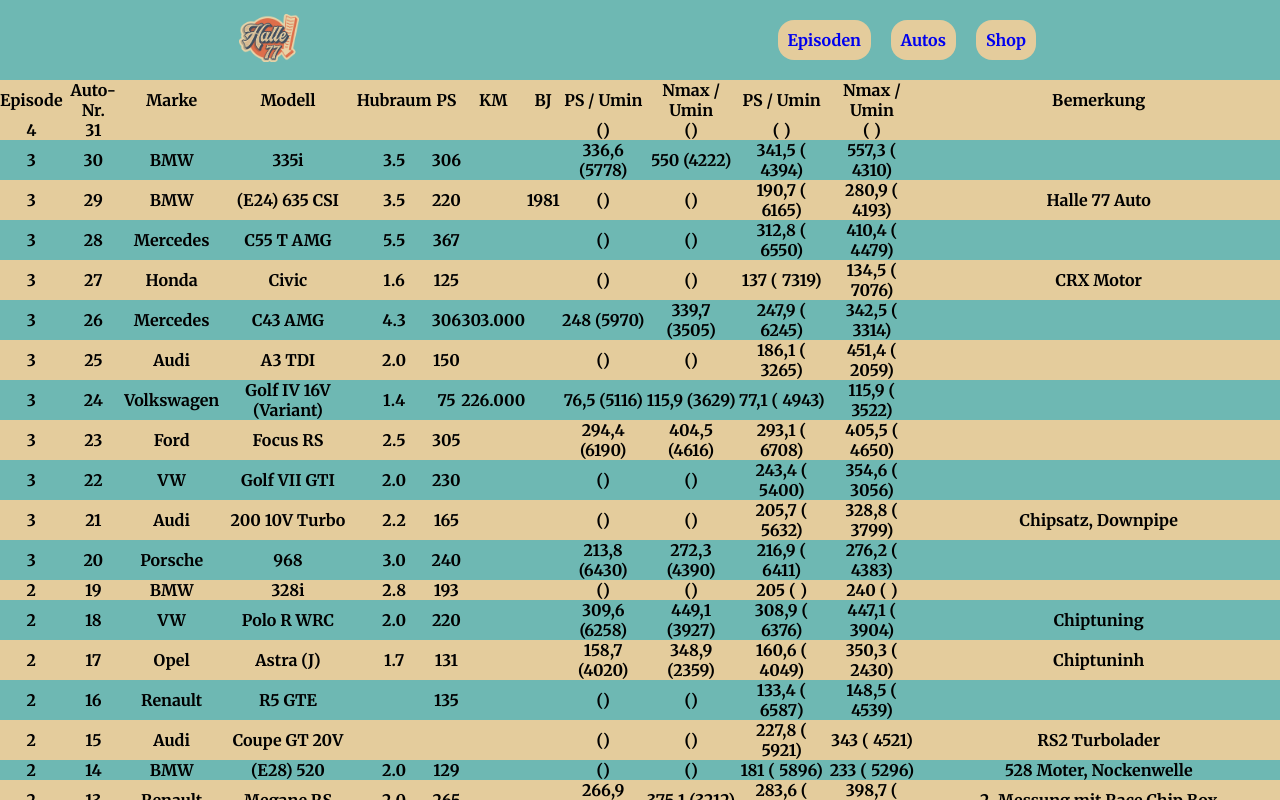
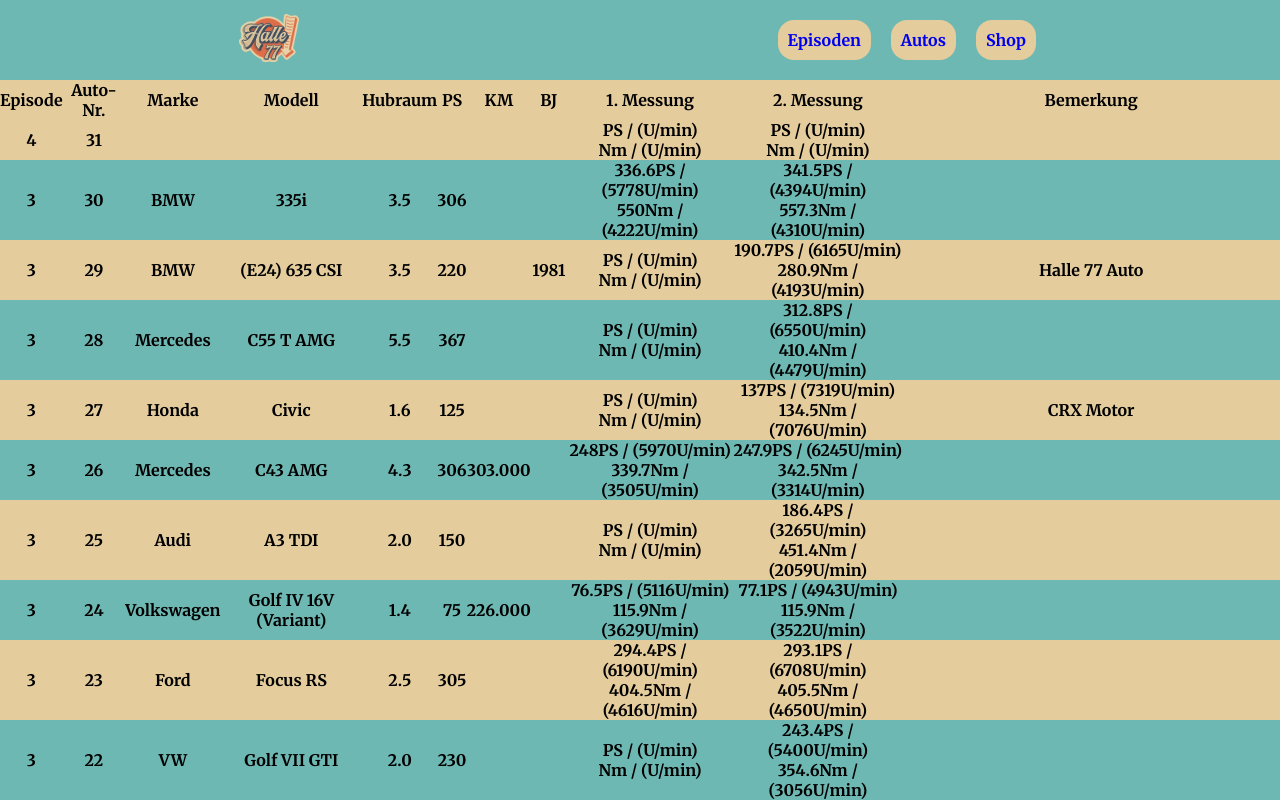
Before and after one commit to oje-edu/Halle77Dyno, a React (Create React App) app in the folder client/: page /autos in a window 1280 px wide. Shown: the top 800 px of the page. Built offline with nearby package versions, Linux system fonts and the light colour scheme.

Commit message:
changed cars

```diff
--- a/client/src/data/cars.json
+++ b/client/src/data/cars.json
@@ -9,14 +9,8 @@
       "hp": "",
       "km": "",
       "year": "",
-      "ps1": "",
-      "ps1umin": "",
-      "nm1": "",
-      "nm1umin": "",
-      "ps2": "",
-      "ps2umin": "",
-      "nm2": "",
-      "nm2umin": "",
+      "messung1": [],
+      "messung2": [],
       "comment": ""
     },
     {
@@ -28,14 +22,18 @@
       "hp": "306",
       "km": "",
       "year": "",
-      "ps1": "336,6",
-      "ps1umin": "5778",
-      "nm1": "550",
-      "nm1umin": "4222",
-      "ps2": "341,5",
-      "ps2umin": "4394",
-      "nm2": "557,3",
-      "nm2umin": "4310",
+      "messung1": [
+        336.6,
+        5778,
+        550.0,
+        4222
+      ],
+      "messung2": [
+        341.5,
+        4394,
+        557.3,
+        4310
+      ],
       "comment": ""
     },
     {
@@ -47,14 +45,13 @@
       "hp": "220",
       "km": "",
       "year": "1981",
-      "ps1": "",
-      "ps1umin": "",
-      "nm1": "",
-      "nm1umin": "",
-      "ps2": "190,7",
-      "ps2umin": "6165",
-      "nm2": "280,9",
-      "nm2umin": "4193",
+      "messung1": [],
+      "messung2": [
+        190.7,
+        6165,
+        280.9,
+        4193
+      ],
       "comment": "Halle 77 Auto"
     },
     {
@@ -66,14 +63,13 @@
       "hp": "367",
       "km": "",
       "year": "",
-      "ps1": "",
-      "ps1umin": "",
-      "nm1": "",
-      "nm1umin": "",
-      "ps2": "312,8",
-      "ps2umin": "6550",
-      "nm2": "410,4",
-      "nm2umin": "4479",
+      "messung1": [],
+      "messung2": [
+        312.8,
+        6550,
+        410.4,
+        4479
+      ],
       "comment": ""
     },
     {
@@ -85,14 +81,13 @@
       "hp": "125",
       "km": "",
       "year": "",
-      "ps1": "",
-      "ps1umin": "",
-      "nm1": "",
-      "nm1umin": "",
-      "ps2": "137",
-      "ps2umin": "7319",
-      "nm2": "134,5",
-      "nm2umin": "7076",
+      "messung1": [],
+      "messung2": [
+        137.0,
+        7319,
+        134.5,
+        7076
+      ],
       "comment": "CRX Motor"
     },
     {
@@ -104,14 +99,18 @@
       "hp": "306",
       "km": "303.000",
       "year": "",
-      "ps1": "248",
-      "ps1umin": "5970",
-      "nm1": "339,7",
-      "nm1umin": "3505",
-      "ps2": "247,9",
-      "ps2umin": "6245",
-      "nm2": "342,5",
-      "nm2umin": "3314",
+      "messung1": [
+        248.0,
+        5970,
+        339.7,
+        3505
+      ],
+      "messung2": [
+        247.9,
+        6245,
+        342.5,
+        3314
+      ],
       "comment": ""
     },
     {
@@ -123,14 +122,13 @@
       "hp": "150",
       "km": "",
       "year": "",
-      "ps1": "",
-      "ps1umin": "",
-      "nm1": "",
-      "nm1umin": "",
-      "ps2": "186,1",
-      "ps2umin": "3265",
-      "nm2": "451,4",
-      "nm2umin": "2059",
+      "messung1": [],
+      "messung2": [
+        186.4,
+        3265,
+        451.4,
+        2059
+      ],
       "comment": ""
     },
     {
@@ -142,14 +140,18 @@
       "hp": "75",
       "km": "226.000",
       "year": "",
-      "ps1": "76,5",
-      "ps1umin": "5116",
-      "nm1": "115,9",
-      "nm1umin": "3629",
-      "ps2": "77,1",
-      "ps2umin": "4943",
-      "nm2": "115,9",
-      "nm2umin": "3522",
+      "messung1": [
+        76.5,
+        5116,
+        115.9,
+        3629
+      ],
+      "messung2": [
+        77.1,
+        4943,
+        115.9,
+        3522
+      ],
       "comment": ""
     },
     {
@@ -161,14 +163,18 @@
       "hp": "305",
       "km": "",
       "year": "",
-      "ps1": "294,4",
-      "ps1umin": "6190",
-      "nm1": "404,5",
-      "nm1umin": "4616",
-      "ps2": "293,1",
-      "ps2umin": "6708",
-      "nm2": "405,5",
-      "nm2umin": "4650",
+      "messung1": [
+        294.4,
+        6190,
+        404.5,
+        4616
+      ],
+      "messung2": [
+        293.1,
+        6708,
+        405.5,
+        4650
+      ],
       "comment": ""
     },
     {
@@ -180,14 +186,13 @@
       "hp": "230",
       "km": "",
       "year": "",
-      "ps1": "",
-      "ps1umin": "",
-      "nm1": "",
-      "nm1umin": "",
-      "ps2": "243,4",
-      "ps2umin": "5400",
-      "nm2": "354,6",
-      "nm2umin": "3056",
+      "messung1": [],
+      "messung2": [
+        243.4,
+        5400,
+        354.6,
+        3056
+      ],
       "comment": ""
     },
     {
@@ -199,14 +204,13 @@
       "hp": "165",
       "km": "",
       "year": "",
-      "ps1": "",
-      "ps1umin": "",
-      "nm1": "",
-      "nm1umin": "",
-      "ps2": "205,7",
-      "ps2umin": "5632",
-      "nm2": "328,8",
-      "nm2umin": "3799",
+      "messung1": [],
+      "messung2": [
+        205.7,
+        5632,
+        328.8,
+        3799
+      ],
       "comment": "Chipsatz, Downpipe"
     },
     {
@@ -218,14 +222,18 @@
       "hp": "240",
       "km": "",
       "year": "",
-      "ps1": "213,8",
-      "ps1umin": "6430",
-      "nm1": "272,3",
-      "nm1umin": "4390",
-      "ps2": "216,9",
-      "ps2umin": "6411",
-      "nm2": "276,2",
-      "nm2umin": "4383",
+      "messung1": [
+        213.8,
+        6430,
+        272.3,
+        4390
+      ],
+      "messung2": [
+        216.9,
+        6411,
+        276.2,
+        4383
+      ],
       "comment": ""
     },
     {
@@ -237,14 +245,13 @@
       "hp": "193",
       "km": "",
       "year": "",
-      "ps1": "",
-      "ps1umin": "",
-      "nm1": "",
-      "nm1umin": "",
-      "ps2": "205",
-      "ps2umin": "",
-      "nm2": "240",
-      "nm2umin": "",
+      "messung1": [],
+      "messung2": [
+        205.0,
+        0,
+        240.0,
+        0
+      ],
       "comment": ""
     },
     {
@@ -256,14 +263,18 @@
       "hp": "220",
       "km": "",
       "year": "",
-      "ps1": "309,6",
-      "ps1umin": "6258",
-      "nm1": "449,1",
-      "nm1umin": "3927",
-      "ps2": "308,9",
-      "ps2umin": "6376",
-      "nm2": "447,1",
-      "nm2umin": "3904",
+      "messung1": [
+        309.6,
+        6258,
+        449.1,
+        3927
+      ],
+      "messung2": [
+        308.9,
+        6376,
+        447.1,
+        3904
+      ],
       "comment": "Chiptuning"
     },
     {
@@ -275,15 +286,19 @@
       "hp": "131",
       "km": "",
       "year": "",
-      "ps1": "158,7",
-      "ps1umin": "4020",
-      "nm1": "348,9",
-      "nm1umin": "2359",
-      "ps2": "160,6",
-      "ps2umin": "4049",
-      "nm2": "350,3",
-      "nm2umin": "2430",
-      "comment": "Chiptuninh"
+      "messung1": [
+        158.7,
+        4020,
+        348.9,
+        2359
+      ],
+      "messung2": [
+        160.6,
+        4049,
+        350.3,
+        2430
+      ],
+      "comment": "Chiptuning"
     },
     {
       "id": 16,
@@ -294,14 +309,13 @@
       "hp": "135",
       "km": "",
       "year": "",
-      "ps1": "",
-      "ps1umin": "",
-      "nm1": "",
-      "nm1umin": "",
-      "ps2": "133,4",
-      "ps2umin": "6587",
-      "nm2": "148,5",
-      "nm2umin": "4539",
+      "messung1": [],
+      "messung2": [
+        133.4,
+        6587,
+        148.5,
+        4539
+      ],
       "comment": ""
     },
     {
@@ -313,14 +327,13 @@
       "hp": "",
       "km": "",
       "year": "",
-      "ps1": "",
-      "ps1umin": "",
-      "nm1": "",
-      "nm1umin": "",
-      "ps2": "227,8",
-      "ps2umin": "5921",
-      "nm2": "343",
-      "nm2umin": "4521",
+      "messung1": [],
+      "messung2": [
+        227.8,
+        5921,
+        343.0,
+        4521
+      ],
       "comment": "RS2 Turbolader"
     },
     {
@@ -332,14 +345,13 @@
       "hp": "129",
       "km": "",
       "year": "",
-      "ps1": "",
-      "ps1umin": "",
-      "nm1": "",
-      "nm1umin": "",
-      "ps2": "181",
-      "ps2umin": "5896",
-      "nm2": "233",
-      "nm2umin": "5296",
+      "messung1": [],
+      "messung2": [
+        181.0,
+        5896,
+        233.0,
+        5296
+      ],
       "comment": "528 Moter, Nockenwelle"
     },
     {
@@ -351,14 +363,18 @@
       "hp": "265",
       "km": "",
       "year": "",
-      "ps1": "266,9",
-      "ps1umin": "6022",
-      "nm1": "375,1",
-      "nm1umin": "3212",
-      "ps2": "283,6",
-      "ps2umin": "5525",
-      "nm2": "398,7",
-      "nm2umin": "3621",
+      "messung1": [
+        266.9,
+        6022,
+        375.1,
+        3212
+      ],
+      "messung2": [
+        283.6,
+        5525,
+        398.7,
+        3621
+      ],
       "comment": "2. Messung mit Race Chip Box"
     },
     {
@@ -370,14 +386,13 @@
       "hp": "136",
       "km": "",
       "year": "",
-      "ps1": "",
-      "ps1umin": "",
-      "nm1": "",
-      "nm1umin": "",
-      "ps2": "115,1",
-      "ps2umin": "6028",
-      "nm2": "169,6",
-      "nm2umin": "2501",
+      "messung1": [],
+      "messung2": [
+        115.1,
+        6028,
+        169.6,
+        2501
+      ],
       "comment": ""
     },
     {
@@ -389,14 +404,18 @@
       "hp": "120",
       "km": "",
       "year": "",
-      "ps1": "122",
-      "ps1umin": "6640",
-      "nm1": "149,1",
-      "nm1umin": "3067",
-      "ps2": "130,1",
-      "ps2umin": "6687",
-      "nm2": "154,9",
-      "nm2umin": "3043",
+      "messung1": [
+        122.0,
+        6640,
+        149.1,
+        3067
+      ],
+      "messung2": [
+        130.1,
+        6687,
+        154.9,
+        3043
+      ],
       "comment": "Kopfbearbeitung, Sportluftfilter"
     },
     {
@@ -408,14 +427,13 @@
       "hp": "150",
       "km": "293.000",
       "year": "",
-      "ps1": "",
-      "ps1umin": "",
-      "nm1": "",
-      "nm1umin": "",
-      "ps2": "142,4",
-      "ps2umin": "4907",
-      "nm2": "234,4",
-      "nm2umin": "3859",
+      "messung1": [],
+      "messung2": [
+        142.4,
+        4907,
+        234.4,
+        3859
+      ],
       "comment": ""
     },
     {
@@ -427,14 +445,13 @@
       "hp": "180",
       "km": "",
       "year": "",
-      "ps1": "",
-      "ps1umin": "",
-      "nm1": "",
-      "nm1umin": "",
-      "ps2": "160,6",
-      "ps2umin": "5334",
-      "nm2": "200,5",
-      "nm2umin": "4806",
+      "messung1": [],
+      "messung2": [
+        160.6,
+        5334,
+        200.5,
+        4806
+      ],
       "comment": "Halle 77 Auto"
     },
     {
@@ -446,14 +463,18 @@
       "hp": "220",
       "km": "",
       "year": "",
-      "ps1": "167",
-      "ps1umin": "6189",
-      "nm1": "226,7",
-      "nm1umin": "3026",
-      "ps2": "167,6",
-      "ps2umin": "6627",
-      "nm2": "232",
-      "nm2umin": "3046",
+      "messung1": [
+        167.0,
+        6189,
+        226.7,
+        3026
+      ],
+      "messung2": [
+        167.6,
+        6627,
+        232.0,
+        3046
+      ],
       "comment": ""
     },
     {
@@ -465,14 +486,18 @@
       "hp": "169",
       "km": "",
       "year": "",
-      "ps1": "184,2",
-      "ps1umin": "6393",
-      "nm1": "236,7",
-      "nm1umin": "4499",
-      "ps2": "186,4",
-      "ps2umin": "6385",
-      "nm2": "234,9",
-      "nm2umin": "4542",
+      "messung1": [
+        184.2,
+        6393,
+        236.7,
+        4499
+      ],
+      "messung2": [
+        186.4,
+        6385,
+        234.9,
+        4542
+      ],
       "comment": ""
     },
     {
@@ -484,14 +509,18 @@
       "hp": "116",
       "km": "325.000",
       "year": "",
-      "ps1": "109,7",
-      "ps1umin": "6570",
-      "nm1": "130",
-      "nm1umin": "5181",
-      "ps2": "111,1",
-      "ps2umin": "6500",
-      "nm2": "132,3",
-      "nm2umin": "5179",
+      "messung1": [
+        109.7,
+        6570,
+        130.0,
+        5181
+      ],
+      "messung2": [
+        111.1,
+        6500,
+        132.3,
+        5179
+      ],
       "comment": "2. Motor ist 120.000 gelaufen"
     },
     {
@@ -503,14 +532,18 @@
       "hp": "85",
       "km": "",
       "year": "",
-      "ps1": "98,4",
-      "ps1umin": "5085",
-      "nm1": "160,1",
-      "nm1umin": "3668",
-      "ps2": "96,9",
-      "ps2umin": "4993",
-      "nm2": "159,5",
-      "nm2umin": "3305",
+      "messung1": [
+        98.4,
+        5085,
+        160.1,
+        3668
+      ],
+      "messung2": [
+        96.9,
+        4993,
+        159.5,
+        3305
+      ],
       "comment": "Abgaskrümmer, 2. Messung ohne Luftfilter"
     },
     {
@@ -522,14 +555,18 @@
       "hp": "139",
       "km": "",
       "year": "1986",
-      "ps1": "209,1",
-      "ps1umin": "7791",
-      "nm1": "212",
-      "nm1umin": "5755",
-      "ps2": "208",
-      "ps2umin": "7966",
-      "nm2": "213,2",
-      "nm2umin": "5807",
+      "messung1": [
+        209.1,
+        7791,
+        212.0,
+        5755
+      ],
+      "messung2": [
+        208.0,
+        7966,
+        213.2,
+        5807
+      ],
       "comment": "Aufgebohrt auf 1.9 Liter, Nockenwellen, Einspritzungen"
     },
     {
@@ -541,14 +578,18 @@
       "hp": "250",
       "km": "",
       "year": "",
-      "ps1": "268,3",
-      "ps1umin": "5341",
-      "nm1": "440,9",
-      "nm1umin": "2638",
-      "ps2": "268,2",
-      "ps2umin": "5400",
-      "nm2": "448,9",
-      "nm2umin": "2646",
+      "messung1": [
+        268.3,
+        5341,
+        440.9,
+        2638
+      ],
+      "messung2": [
+        268.2,
+        5400,
+        448.9,
+        2646
+      ],
       "comment": "Ladeluftkühler, Downpipe"
     },
     {
@@ -560,14 +601,18 @@
       "hp": "160",
       "km": "",
       "year": "",
-      "ps1": "161,2",
-      "ps1umin": "5980",
-      "nm1": "212,9",
-      "nm1umin": "4710",
-      "ps2": "162,9",
-      "ps2umin": "6026",
-      "nm2": "216,6",
-      "nm2umin": "4748",
+      "messung1": [
+        161.2,
+        5980,
+        212.9,
+        4710
+      ],
+      "messung2": [
+        162.9,
+        6026,
+        216.6,
+        4748
+      ],
       "comment": ""
     },
     {
@@ -579,14 +624,13 @@
       "hp": "193",
       "km": "",
       "year": "",
-      "ps1": "",
-      "ps1umin": "",
-      "nm1": "",
-      "nm1umin": "",
-      "ps2": "196,4",
-      "ps2umin": "6004",
-      "nm2": "250",
-      "nm2umin": "4813",
+      "messung1": [],
+      "messung2": [
+        196.4,
+        6004,
+        250.0,
+        4813
+      ],
       "comment": ""
     }
   ]
--- a/client/src/pages/Cars.js
+++ b/client/src/pages/Cars.js
@@ -18,10 +18,8 @@
               <th>PS</th>
               <th>KM</th>
               <th>BJ</th>
-              <th>PS / Umin</th>
-              <th>Nmax / Umin</th>
-              <th>PS / Umin</th>
-              <th>Nmax / Umin</th>
+              <th>1. Messung</th>
+              <th>2. Messung</th>
               <th>Bemerkung</th>
             </tr>
           </thead>
@@ -37,16 +35,13 @@
                 <td>{car.km}</td>
                 <td>{car.year}</td>
                 <td>
-                  {car.ps1} ({car.ps1umin})
+                  {car.messung1[0]}PS / ({car.messung1[1]}U/min) <br />
+                  {car.messung1[2]}Nm / ({car.messung1[3]}U/min)
                 </td>
                 <td>
-                  {car.nm1} ({car.nm1umin})
-                </td>
-                <td>
-                  {car.ps2} ( {car.ps2umin})
-                </td>
-                <td>
-                  {car.nm2} ( {car.nm2umin})
+                  {car.messung2[0]}PS / ({car.messung2[1]}U/min)
+                  <br />
+                  {car.messung2[2]}Nm / ({car.messung2[3]}U/min)
                 </td>
                 <td>{car.comment}</td>
               </tr>
```
